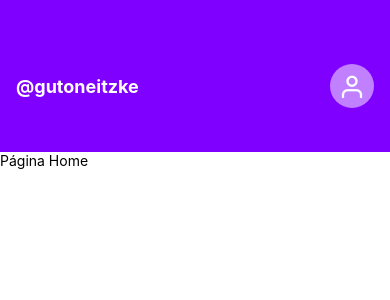
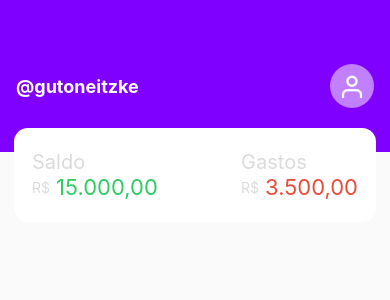
Before and after one commit to Gutoneitzke/finance-app-react-native, a React Native app: screen / in a window 390 px wide. Shown: the top 300 px of the page. Built offline with nearby package versions, Linux system fonts and the light colour scheme.

Commit message:
feat: new balance component

```diff
--- /dev/null
+++ b/src/components/Balance/index.js
@@ -0,0 +1,63 @@
+import React from 'react';
+import { StyleSheet, Text, View } from 'react-native';
+
+export default function Balance() {
+ return (
+    <View style={styles.container}>
+        <View style={styles.item}>
+            <Text style={styles.itemTitle}>Saldo</Text>
+            <View style={styles.content}>
+                <Text style={styles.currencySymbol}>R$</Text>
+                <Text style={styles.balance}>15.000,00</Text>
+            </View>
+        </View>
+
+        <View style={styles.item}>
+            <Text style={styles.itemTitle}>Gastos</Text>
+            <View style={styles.content}>
+                <Text style={styles.currencySymbol}>R$</Text>
+                <Text style={styles.expenses}>3.500,00</Text>
+            </View>
+        </View>
+    </View>
+  );
+}
+
+const styles = StyleSheet.create({
+    container: {
+        backgroundColor: '#fff',
+        flexDirection: 'row',
+        justifyContent: 'space-between',
+        paddingStart: 18,
+        paddingEnd: 18,
+        marginTop: -24,
+        marginStart: 14,
+        marginEnd: 14,
+        borderRadius: 14,
+        padding: 22,
+        zIndex: 99
+    },
+    item: {
+
+    },
+    content: {
+        flexDirection: 'row',
+        alignItems: 'center'
+    },
+    itemTitle: {
+        fontSize: 20,
+        color: '#dadada'
+    },
+    currencySymbol: {
+        color: '#dadada',
+        marginRight: 6
+    },
+    balance: {
+        fontSize: 22,
+        color: '#2ecc61'
+    },
+    expenses: {
+        fontSize: 22,
+        color: '#e74c3c'
+    }
+});
--- a/src/pages/Home/index.js
+++ b/src/pages/Home/index.js
@@ -1,11 +1,13 @@
 import { StyleSheet, Text, View } from 'react-native';
-import Header from '../../components/Header/index'
+import Header from '../../components/Header/index';
+import Balance from '../../components/Balance/index';
 
 export default function Home() {
   return (
     <View style={styles.container}>
         <Header name="@gutoneitzke" />
-        <Text>Página Home</Text>
+        <Balance />
+
     </View>
   );
 }
@@ -13,6 +15,6 @@
 const styles = StyleSheet.create({
   container: {
     flex: 1,
-    backgroundColor: '#fff'
+    backgroundColor: '#fafafa'
   },
 });
```
